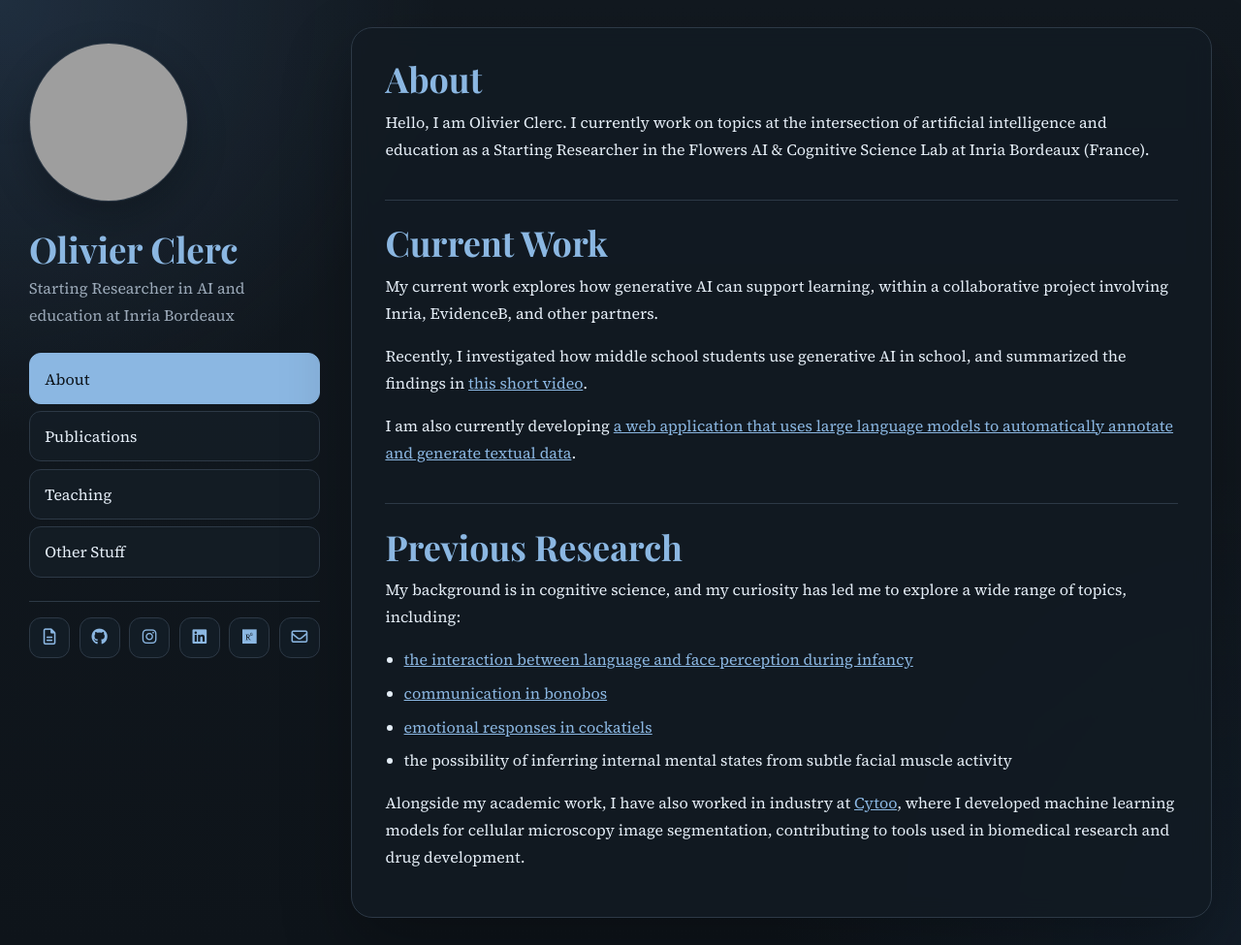
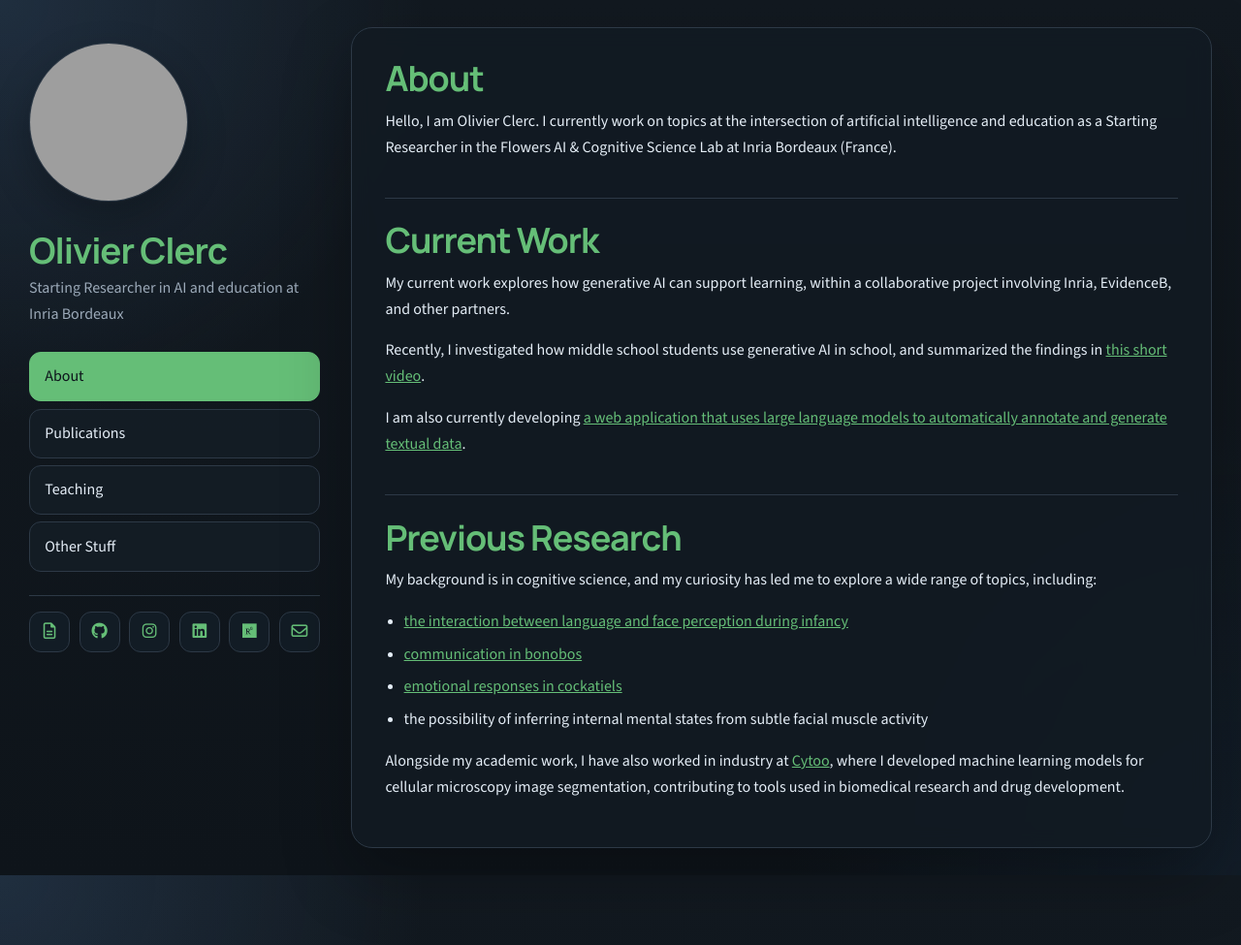
Before and after one commit to OlivierLClerc/OlivierLClerc.github.io, a Jekyll site: the page built from index.md, in a window 1280 px wide and 975 px high. Shown: the whole window at 97% size. Built offline with Jekyll 4.4.1, drawn with Linux system fonts in a browser that asks for light colours; grey boxes are pictures that could not be loaded.

Commit message:
chore: update fonts and colors

```diff
--- a/assets/css/style.scss
+++ b/assets/css/style.scss
@@ -1,7 +1,7 @@
 ---
 ---
 
-@import url("https://fonts.googleapis.com/css2?family=Playfair+Display:wght@600;700&family=Source+Serif+4:wght@400;500;600&display=swap");
+@import url("https://fonts.googleapis.com/css2?family=Manrope:wght@500;600;700;800&family=Source+Sans+3:wght@400;500;600;700&display=swap");
 
 :root {
   color-scheme: dark;
@@ -9,7 +9,7 @@
   --panel: rgba(19, 27, 35, 0.84);
   --text: #e4edf6;
   --muted: #9ba9b8;
-  --accent: #8bb7e2;
+  --accent: #65be77;
   --line: #2d3946;
   --soft: #17212b;
 }
@@ -29,8 +29,8 @@ body {
     radial-gradient(circle at bottom right, rgba(34, 67, 103, 0.18), transparent 30%),
     linear-gradient(180deg, #121920 0%, var(--paper) 100%);
   color: var(--text);
-  font-family: "Source Serif 4", Georgia, serif;
-  line-height: 1.75;
+  font-family: "Source Sans 3", "Helvetica Neue", Arial, sans-serif;
+  line-height: 1.68;
 }
 
 a {
@@ -79,7 +79,9 @@ a:focus {
 .sidebar-name {
   margin: 0 0 0.35rem;
   color: var(--accent);
-  font-family: "Playfair Display", "Times New Roman", serif;
+  font-family: "Manrope", "Helvetica Neue", Arial, sans-serif;
+  font-weight: 700;
+  letter-spacing: -0.03em;
   font-size: 2.3rem;
   line-height: 1.1;
 }
@@ -192,7 +194,9 @@ a:focus {
 .page-body h2 {
   margin: 0;
   color: var(--accent);
-  font-family: "Playfair Display", "Times New Roman", serif;
+  font-family: "Manrope", "Helvetica Neue", Arial, sans-serif;
+  font-weight: 700;
+  letter-spacing: -0.03em;
   font-size: 2.25rem;
   line-height: 1.12;
 }
@@ -213,6 +217,9 @@ a:focus {
 .page-body h3 {
   margin: 1.5rem 0 0.55rem;
   color: #b7d1ec;
+  font-family: "Manrope", "Helvetica Neue", Arial, sans-serif;
+  font-weight: 600;
+  letter-spacing: -0.02em;
   font-size: 1.32rem;
 }
 
```
